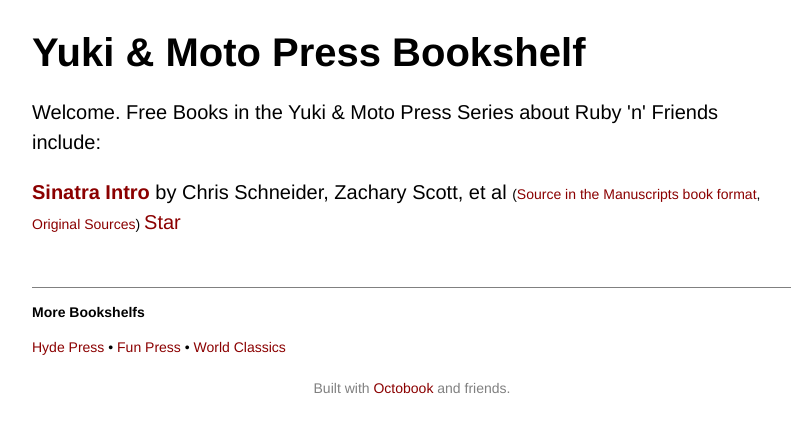
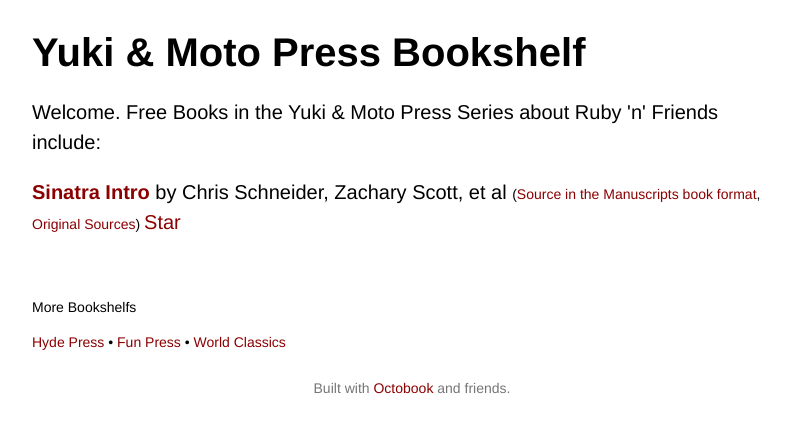
Before and after one commit to yukimotopress/yukimotopress.github.io, a Jekyll site: the page built from index.html, in a window 1280 px wide. Shown: the top 433 px of the page, without its empty margins (228-1019 px from the left). Built offline with Jekyll 4.4.1, drawn with Linux system fonts in a browser that asks for light colours.

Commit message:
Update index.html

```diff
--- a/index.html
+++ b/index.html
@@ -27,17 +27,19 @@
 
 
 
-<div style="font-size: 70%; border-top: 1px solid gray; margin-top: 50px;">
+<div style="font-size: 70%; margin-top: 60px;">
+
+<!-- border-top: 1px solid #767676; -->
 
 <p>
-<b>More Bookshelfs</b>
+More Bookshelfs
 </p>
 
 <a href="http://hydepress.github.io">Hyde Press</a> •
 <a href="http://funpress.github.io">Fun Press</a> •
 <a href="http://worldclassics.github.io">World Classics</a>
 
-<p style="text-align: center; margin-top: 20px; color: gray;">
+<p style="text-align: center; margin-top: 25px; color: #767676;">
      Built with <a href="http://github.com/octobook">Octobook</a> and friends.
 </p>
 
```
